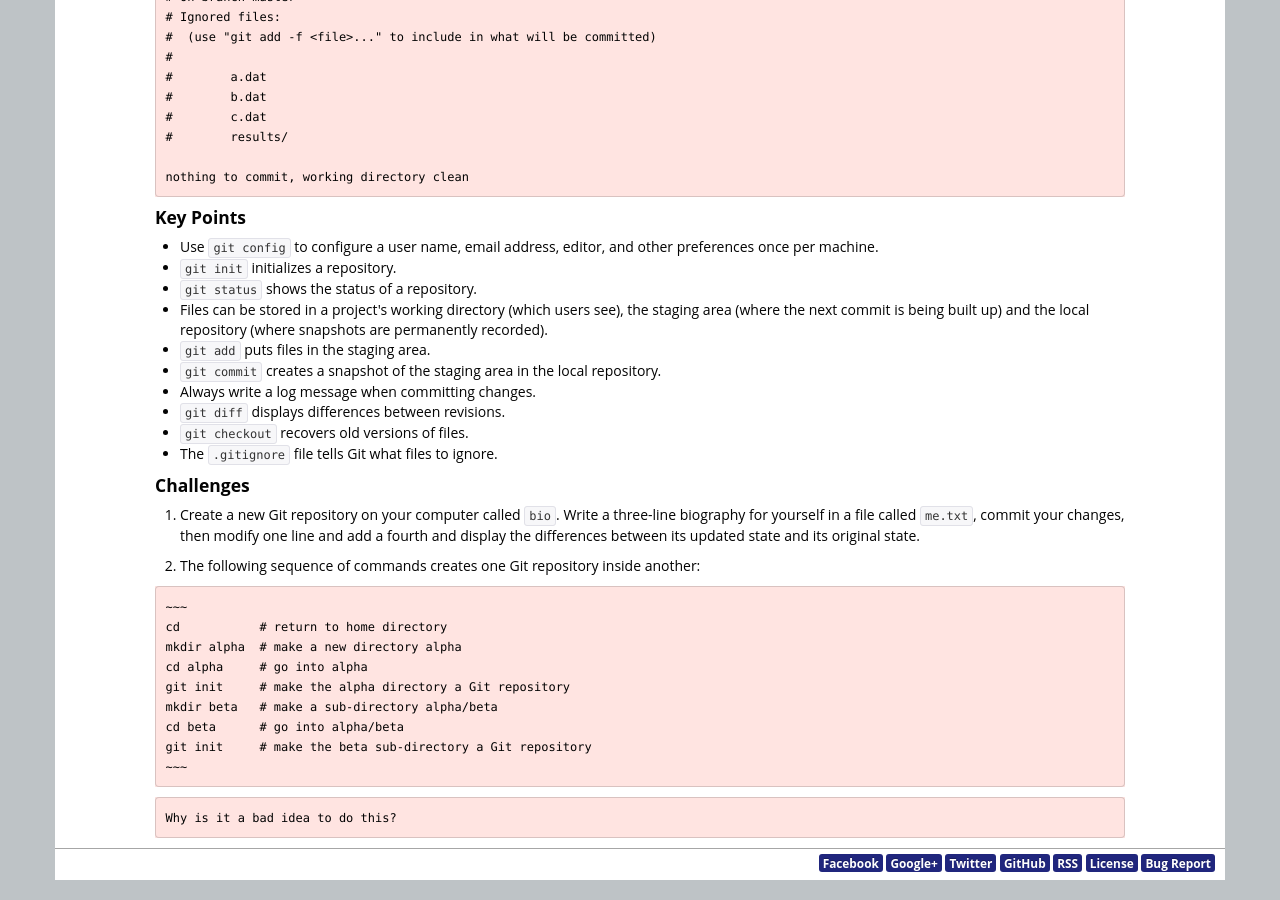
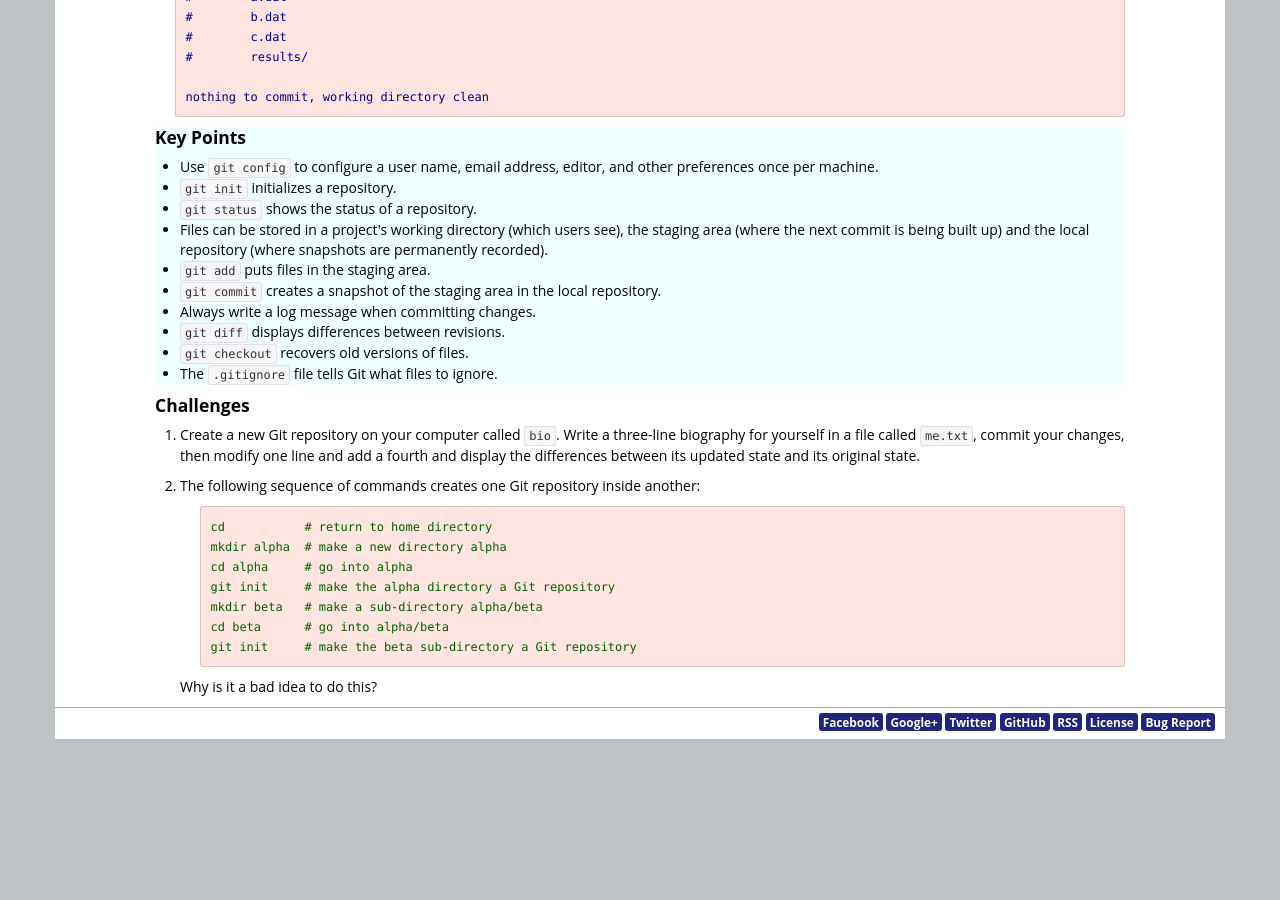
Before and after one commit to cliburn/workshop-swc, a Jekyll site: the page built from novice/git/01-backup.md, in a window 1280 px wide and 900 px high, scrolled down 11798 px. Built offline with Jekyll 4.4.1, drawn with Linux system fonts in a browser that asks for light colours; nearby versions of some CDN libraries; library files that are not in the unit come from our copies; after the commit the page ends 12557 px from its top, so only the background shows below that.

Commit message:
01-backup.md: rolling back changes to see if in/out coloration will work

```diff
--- a/novice/git/01-backup.md
+++ b/novice/git/01-backup.md
@@ -3,9 +3,7 @@ layout: lesson
 root: ../..
 title: A Better Kind of Backup
 ---
-
-<!--- <div class="objectives" markdown="1"> -->
-
+<div class="objectives" markdown="1">
 
 #### Objectives
 *   Explain which initialization and configuration steps are required once per machine,
@@ -18,23 +16,17 @@ title: A Better Kind of Backup
 *   Configure Git to ignore specific files,
     and explain why it is sometimes useful to do so.
 
-
-<!--- </div> -->
-
+</div>
 
 We'll start by exploring how version control can be used
 to keep track of what one person did and when.
 Even if you aren't collaborating with other people,
 version control is much better for this than this:
 
-
-<!--- <div> -->
-
+<div>
   <a href="http://www.phdcomics.com"><img src="img/phd101212s.gif" alt="Piled Higher and Deeper by Jorge Cham, http://www.phdcomics.com" /></a>
   <p>"Piled Higher and Deeper" by Jorge Cham, http://www.phdcomics.com</p>
-
-<!--- </div> -->
-
+</div>
 
 #### Setting Up
 
@@ -42,18 +34,14 @@ The first time we use Git on a new machine,
 we need to configure a few things.
 Here's how Dracula sets up his new laptop:
 
-
-<!--- <div class="in" markdown="1"> -->
-
+<div class="in" markdown="1">
 ~~~
 $ git config --global user.name "Vlad Dracula"
 $ git config --global user.email "vlad@tran.sylvan.ia"
 $ git config --global color.ui "auto"
 $ git config --global core.editor "nano"
 ~~~
-
-<!--- </div> -->
-
+</div>
 
 (Please use your own name and email address instead of Dracula's,
 and please make sure you choose an editor that's actually on your system,
@@ -78,64 +66,44 @@ Once Git is configured,
 we can start using it.
 Let's create a directory for our work:
 
-
-<!--- <div class="in" markdown="1"> -->
-
+<div class="in" markdown="1">
 ~~~
 $ mkdir planets
 $ cd planets
 ~~~
-
-<!--- </div> -->
-
+</div>
 
 and tell Git to make it a [repository](../../gloss.html#repository)&mdash;a place where
 Git can store old versions of our files:
 
-
-<!--- <div class="in" markdown="1"> -->
-
+<div class="in" markdown="1">
 ~~~
 $ git init
 ~~~
-
-<!--- </div> -->
-
+</div>
 
 If we use `ls` to show the directory's contents,
 it appears that nothing has changed:
 
-
-<!--- <div class="in" markdown="1"> -->
-
+<div class="in" markdown="1">
 ~~~
 $ ls
 ~~~
-
-<!--- </div> -->
-
+</div>
 
 But if we add the `-a` flag to show everything,
 we can see that Git has created a hidden directory called `.git`:
 
-
-<!--- <div class="in" markdown="1"> -->
-
+<div class="in" markdown="1">
 ~~~
 $ ls -a
 ~~~
-
-<!--- </div> -->
-
-
-<!--- <div class="out" markdown="1"> -->
-
+</div>
+<div class="out" markdown="1">
 ~~~
 .	..	.git
 ~~~
-
-<!--- </div> -->
-
+</div>
 
 Git stores information about the project in this special sub-directory.
 If we ever delete it,
@@ -144,18 +112,12 @@ we will lose the project's history.
 We can check that everything is set up correctly
 by asking Git to tell us the status of our project:
 
-
-<!--- <div class="in" markdown="1"> -->
-
+<div class="in" markdown="1">
 ~~~
 $ git status
 ~~~
-
-<!--- </div> -->
-
-
-<!--- <div class="out" markdown="1"> -->
-
+</div>
+<div class="out" markdown="1">
 ~~~
 # On branch master
 #
@@ -163,9 +125,7 @@ $ git status
 #
 nothing to commit (create/copy files and use "git add" to track)
 ~~~
-
-<!--- </div> -->
-
+</div>
 
 #### Tracking Changes to Files
 
@@ -175,82 +135,52 @@ about the Red Planet's suitability as a base.
 you can use whatever editor you like.
 In particular, this does not have to be the core.editor you set globally earlier.)
 
-
-<!--- <div class="in" markdown="1"> -->
-
+<div class="in" markdown="1">
 ~~~
 $ nano mars.txt
 ~~~
-
-<!--- </div> -->
-
+</div>
 
 Type the text below into the `mars.txt` file:
 
-
-<!--- <div class="in" markdown="1"> -->
-
+<div class="in" markdown="1">
 ~~~
 Cold and dry, but everything is my favorite color
 ~~~
-
-<!--- </div> -->
-
+</div>
 
 `mars.txt` now contains a single line:
 
-
-<!--- <div class="in" markdown="1"> -->
-
+<div class="in" markdown="1">
 ~~~
 $ ls
 ~~~
-
-<!--- </div> -->
-
-
-<!--- <div class="out" markdown="1"> -->
-
+</div>
+<div class="out" markdown="1">
 ~~~
 mars.txt
 ~~~
-
-<!--- </div> -->
-
-
-<!--- <div class="in" markdown="1"> -->
-
+</div>
+<div class="in" markdown="1">
 ~~~
 $ cat mars.txt
 ~~~
-
-<!--- </div> -->
-
-
-<!--- <div class="out" markdown="1"> -->
-
+</div>
+<div class="out" markdown="1">
 ~~~
 Cold and dry, but everything is my favorite color
 ~~~
-
-<!--- </div> -->
-
+</div>
 
 If we check the status of our project again,
 Git tells us that it's noticed the new file:
 
-
-<!--- <div class="in" markdown="1"> -->
-
+<div class="in" markdown="1">
 ~~~
 $ git status
 ~~~
-
-<!--- </div> -->
-
-
-<!--- <div class="out" markdown="1"> -->
-
+</div>
+<div class="out" markdown="1">
 ~~~
 # On branch master
 #
@@ -262,38 +192,26 @@ $ git status
 #	mars.txt
 nothing added to commit but untracked files present (use "git add" to track)
 ~~~
-
-<!--- </div> -->
-
+</div>
 
 The "untracked files" message means that there's a file in the directory
 that Git isn't keeping track of.
 We can tell Git that it should do so using `git add`:
 
-
-<!--- <div class="in" markdown="1"> -->
-
+<div class="in" markdown="1">
 ~~~
 $ git add mars.txt
 ~~~
-
-<!--- </div> -->
-
+</div>
 
 and then check that the right thing happened:
 
-
-<!--- <div class="in" markdown="1"> -->
-
+<div class="in" markdown="1">
 ~~~
 $ git status
 ~~~
-
-<!--- </div> -->
-
-
-<!--- <div class="out" markdown="1"> -->
-
+</div>
+<div class="out" markdown="1">
 ~~~
 # On branch master
 #
@@ -305,35 +223,25 @@ $ git status
 #	new file:   mars.txt
 #
 ~~~
-
-<!--- </div> -->
-
+</div>
 
 Git now knows that it's supposed to keep track of `mars.txt`,
 but it hasn't yet recorded any changes for posterity as a commit.
 To get it to do that,
 we need to run one more command:
 
-
-<!--- <div class="in" markdown="1"> -->
-
+<div class="in" markdown="1">
 ~~~
 $ git commit -m "Starting to think about Mars"
 ~~~
-
-<!--- </div> -->
-
-
-<!--- <div class="out" markdown="1"> -->
-
+</div>
+<div class="out" markdown="1">
 ~~~
 [master (root-commit) f22b25e] Starting to think about Mars
  1 file changed, 1 insertion(+)
  create mode 100644 mars.txt
 ~~~
-
-<!--- </div> -->
-
+</div>
 
 When we run `git commit`,
 Git takes everything we have told it to save by using `git add`
@@ -350,42 +258,28 @@ so that we can write a longer message.
 
 If we run `git status` now:
 
-
-<!--- <div class="in" markdown="1"> -->
-
+<div class="in" markdown="1">
 ~~~
 $ git status
 ~~~
-
-<!--- </div> -->
-
-
-<!--- <div class="out" markdown="1"> -->
-
+</div>
+<div class="out" markdown="1">
 ~~~
 # On branch master
 nothing to commit, working directory clean
 ~~~
-
-<!--- </div> -->
-
+</div>
 
 it tells us everything is up to date.
 If we want to know what we've done recently,
 we can ask Git to show us the project's history using `git log`:
 
-
-<!--- <div class="in" markdown="1"> -->
-
+<div class="in" markdown="1">
 ~~~
 $ git log
 ~~~
-
-<!--- </div> -->
-
-
-<!--- <div class="out" markdown="1"> -->
-
+</div>
+<div class="out" markdown="1">
 ~~~
 commit f22b25e3233b4645dabd0d81e651fe074bd8e73b
 Author: Vlad Dracula <vlad@tran.sylvan.ia>
@@ -393,9 +287,7 @@ Date:   Thu Aug 22 09:51:46 2013 -0400
 
     Starting to think about Mars
 ~~~
-
-<!--- </div> -->
-
+</div>
 
 `git log` lists all revisions  made to a repository in reverse chronological order.
 The listing for each revision includes
@@ -420,42 +312,28 @@ Now suppose Dracula adds more information to the file.
 (Again, we'll edit with `nano` and then `cat` the file to show its contents;
 you may use a different editor, and don't need to `cat`.)
 
-
-<!--- <div class="in" markdown="1"> -->
-
+<div class="in" markdown="1">
 ~~~
 $ nano mars.txt
 $ cat mars.txt
 ~~~
-
-<!--- </div> -->
-
-
-<!--- <div class="out" markdown="1"> -->
-
+</div>
+<div class="out" markdown="1">
 ~~~
 Cold and dry, but everything is my favorite color
 The two moons may be a problem for Wolfman
 ~~~
-
-<!--- </div> -->
-
+</div>
 
 When we run `git status` now,
 it tells us that a file it already knows about has been modified:
 
-
-<!--- <div class="in" markdown="1"> -->
-
+<div class="in" markdown="1">
 ~~~
 $ git status
 ~~~
-
-<!--- </div> -->
-
-
-<!--- <div class="out" markdown="1"> -->
-
+</div>
+<div class="out" markdown="1">
 ~~~
 # On branch master
 # Changes not staged for commit:
@@ -466,9 +344,7 @@ $ git status
 #
 no changes added to commit (use "git add" and/or "git commit -a")
 ~~~
-
-<!--- </div> -->
-
+</div>
 
 The last line is the key phrase:
 "no changes added to commit".
@@ -481,18 +357,12 @@ which shows us the differences between
 the current state of the file
 and the most recently saved version:
 
-
-<!--- <div class="in" markdown="1"> -->
-
+<div class="in" markdown="1">
 ~~~
 $ git diff
 ~~~
-
-<!--- </div> -->
-
-
-<!--- <div class="out" markdown="1"> -->
-
+</div>
+<div class="out" markdown="1">
 ~~~
 diff --git a/mars.txt b/mars.txt
 index df0654a..315bf3a 100644
@@ -502,9 +372,7 @@ index df0654a..315bf3a 100644
  Cold and dry, but everything is my favorite color
 +The two moons may be a problem for Wolfman
 ~~~
-
-<!--- </div> -->
-
+</div>
 
 The output is cryptic because
 it is actually a series of commands for tools like editors and `patch`
@@ -523,18 +391,12 @@ If we can break it down into pieces:
 
 Let's commit our change:
 
-
-<!--- <div class="in" markdown="1"> -->
-
+<div class="in" markdown="1">
 ~~~
 $ git commit -m "Concerns about Mars's moons on my furry friend"
 ~~~
-
-<!--- </div> -->
-
-
-<!--- <div class="out" markdown="1"> -->
-
+</div>
+<div class="out" markdown="1">
 ~~~
 # On branch master
 # Changes not staged for commit:
@@ -545,34 +407,24 @@ $ git commit -m "Concerns about Mars's moons on my furry friend"
 #
 no changes added to commit (use "git add" and/or "git commit -a")
 ~~~
-
-<!--- </div> -->
-
+</div>
 
 Whoops:
 Git won't commit because we didn't use `git add` first.
 Let's fix that:
 
-
-<!--- <div class="in" markdown="1"> -->
-
+<div class="in" markdown="1">
 ~~~
 $ git add mars.txt
 $ git commit -m "Concerns about Mars's moons on my furry friend"
 ~~~
-
-<!--- </div> -->
-
-
-<!--- <div class="out" markdown="1"> -->
-
+</div>
+<div class="out" markdown="1">
 ~~~
 [master 34961b1] Concerns about Mars's moons on my furry friend
  1 file changed, 1 insertion(+)
 ~~~
-
-<!--- </div> -->
-
+</div>
 
 Git insists that we add files to the set we want to commit
 before actually committing anything
@@ -601,39 +453,25 @@ and into long-term storage.
 First,
 we'll add another line to the file:
 
-
-<!--- <div class="in" markdown="1"> -->
-
+<div class="in" markdown="1">
 ~~~
 $ nano mars.txt
 $ cat mars.txt
 ~~~
-
-<!--- </div> -->
-
-
-<!--- <div class="out" markdown="1"> -->
-
+</div>
+<div class="out" markdown="1">
 ~~~
 Cold and dry, but everything is my favorite color
 The two moons may be a problem for Wolfman
 But the Mummy will appreciate the lack of humidity
 ~~~
-
-<!--- </div> -->
-
-
-<!--- <div class="in" markdown="1"> -->
-
+</div>
+<div class="in" markdown="1">
 ~~~
 $ git diff
 ~~~
-
-<!--- </div> -->
-
-
-<!--- <div class="out" markdown="1"> -->
-
+</div>
+<div class="out" markdown="1">
 ~~~
 diff --git a/mars.txt b/mars.txt
 index 315bf3a..b36abfd 100644
@@ -644,9 +482,7 @@ index 315bf3a..b36abfd 100644
  The two moons may be a problem for Wolfman
 +But the Mummy will appreciate the lack of humidity
 ~~~
-
-<!--- </div> -->
-
+</div>
 
 So far, so good:
 we've added one line to the end of the file
@@ -654,16 +490,12 @@ we've added one line to the end of the file
 Now let's put that change in the staging area
 and see what `git diff` reports:
 
-
-<!--- <div class="in" markdown="1"> -->
-
+<div class="in" markdown="1">
 ~~~
 $ git add mars.txt
 $ git diff
 ~~~
-
-<!--- </div> -->
-
+</div>
 
 There is no output:
 as far as Git can tell,
@@ -672,18 +504,12 @@ and what's currently in the directory.
 However,
 if we do this:
 
-
-<!--- <div class="in" markdown="1"> -->
-
+<div class="in" markdown="1">
 ~~~
 $ git diff --staged
 ~~~
-
-<!--- </div> -->
-
-
-<!--- <div class="out" markdown="1"> -->
-
+</div>
+<div class="out" markdown="1">
 ~~~
 diff --git a/mars.txt b/mars.txt
 index 315bf3a..b36abfd 100644
@@ -694,71 +520,47 @@ index 315bf3a..b36abfd 100644
  The two moons may be a problem for Wolfman
 +But the Mummy will appreciate the lack of humidity
 ~~~
-
-<!--- </div> -->
-
+</div>
 
 it shows us the difference between
 the last committed change
 and what's in the staging area.
 Let's save our changes:
 
-
-<!--- <div class="in" markdown="1"> -->
-
+<div class="in" markdown="1">
 ~~~
 $ git commit -m "Thoughts about the climate"
 ~~~
-
-<!--- </div> -->
-
-
-<!--- <div class="out" markdown="1"> -->
-
+</div>
+<div class="out" markdown="1">
 ~~~
 [master 005937f] Thoughts about the climate
  1 file changed, 1 insertion(+)
 ~~~
-
-<!--- </div> -->
-
+</div>
 
 check our status:
 
-
-<!--- <div class="in" markdown="1"> -->
-
+<div class="in" markdown="1">
 ~~~
 $ git status
 ~~~
-
-<!--- </div> -->
-
-
-<!--- <div class="out" markdown="1"> -->
-
+</div>
+<div class="out" markdown="1">
 ~~~
 # On branch master
 nothing to commit, working directory clean
 ~~~
-
-<!--- </div> -->
-
+</div>
 
 and look at the history of what we've done so far:
 
-
-<!--- <div class="in" markdown="1"> -->
-
+<div class="in" markdown="1">
 ~~~
 $ git log
 ~~~
-
-<!--- </div> -->
-
-
-<!--- <div class="out" markdown="1"> -->
-
+</div>
+<div class="out" markdown="1">
 ~~~
 commit 005937fbe2a98fb83f0ade869025dc2636b4dad5
 Author: Vlad Dracula <vlad@tran.sylvan.ia>
@@ -778,9 +580,7 @@ Date:   Thu Aug 22 09:51:46 2013 -0400
 
     Starting to think about Mars
 ~~~
-
-<!--- </div> -->
-
+</div>
 
 #### Exploring History
 
@@ -789,18 +589,12 @@ we use `git diff` again,
 but refer to old versions
 using the notation `HEAD~1`, `HEAD~2`, and so on:
 
-
-<!--- <div class="in" markdown="1"> -->
-
+<div class="in" markdown="1">
 ~~~
 $ git diff HEAD~1 mars.txt
 ~~~
-
-<!--- </div> -->
-
-
-<!--- <div class="out" markdown="1"> -->
-
+</div>
+<div class="out" markdown="1">
 ~~~
 diff --git a/mars.txt b/mars.txt
 index 315bf3a..b36abfd 100644
@@ -811,21 +605,13 @@ index 315bf3a..b36abfd 100644
  The two moons may be a problem for Wolfman
 +But the Mummy will appreciate the lack of humidity
 ~~~
-
-<!--- </div> -->
-
-
-<!--- <div class="in" markdown="1"> -->
-
+</div>
+<div class="in" markdown="1">
 ~~~
 $ git diff HEAD~2 mars.txt
 ~~~
-
-<!--- </div> -->
-
-
-<!--- <div class="out" markdown="1"> -->
-
+</div>
+<div class="out" markdown="1">
 ~~~
 diff --git a/mars.txt b/mars.txt
 index df0654a..b36abfd 100644
@@ -836,9 +622,7 @@ index df0654a..b36abfd 100644
 +The two moons may be a problem for Wolfman
 +But the Mummy will appreciate the lack of humidity
 ~~~
-
-<!--- </div> -->
-
+</div>
 
 In this way,
 we build up a chain of revisions.
@@ -859,18 +643,12 @@ Our first commit was given the ID
 f22b25e3233b4645dabd0d81e651fe074bd8e73b,
 so let's try this:
 
-
-<!--- <div class="in" markdown="1"> -->
-
+<div class="in" markdown="1">
 ~~~
 $ git diff f22b25e3233b4645dabd0d81e651fe074bd8e73b mars.txt
 ~~~
-
-<!--- </div> -->
-
-
-<!--- <div class="out" markdown="1"> -->
-
+</div>
+<div class="out" markdown="1">
 ~~~
 diff --git a/mars.txt b/mars.txt
 index df0654a..b36abfd 100644
@@ -881,26 +659,18 @@ index df0654a..b36abfd 100644
 +The two moons may be a problem for Wolfman
 +But the Mummy will appreciate the lack of humidity
 ~~~
-
-<!--- </div> -->
-
+</div>
 
 That's the right answer,
 but typing random 40-character strings is annoying,
 so Git lets us use just the first few:
 
-
-<!--- <div class="in" markdown="1"> -->
-
+<div class="in" markdown="1">
 ~~~
 $ git diff f22b25e mars.txt
 ~~~
-
-<!--- </div> -->
-
-
-<!--- <div class="out" markdown="1"> -->
-
+</div>
+<div class="out" markdown="1">
 ~~~
 diff --git a/mars.txt b/mars.txt
 index df0654a..b36abfd 100644
@@ -911,9 +681,7 @@ index df0654a..b36abfd 100644
 +The two moons may be a problem for Wolfman
 +But the Mummy will appreciate the lack of humidity
 ~~~
-
-<!--- </div> -->
-
+</div>
 
 #### Recovering Old Versions
 
@@ -922,41 +690,27 @@ we can save changes to files and see what we've changed---how
 can we restore older versions of things?
 Let's suppose we accidentally overwrite our file:
 
-
-<!--- <div class="in" markdown="1"> -->
-
+<div class="in" markdown="1">
 ~~~
 $ nano mars.txt
 $ cat mars.txt
 ~~~
-
-<!--- </div> -->
-
-
-<!--- <div class="out" markdown="1"> -->
-
+</div>
+<div class="out" markdown="1">
 ~~~
 We will need to manufacture our own oxygen
 ~~~
-
-<!--- </div> -->
-
+</div>
 
 `git status` now tells us that the file has been changed,
 but those changes haven't been staged:
 
-
-<!--- <div class="in" markdown="1"> -->
-
+<div class="in" markdown="1">
 ~~~
 $ git status
 ~~~
-
-<!--- </div> -->
-
-
-<!--- <div class="out" markdown="1"> -->
-
+</div>
+<div class="out" markdown="1">
 ~~~
 # On branch master
 # Changes not staged for commit:
@@ -967,34 +721,24 @@ $ git status
 #
 no changes added to commit (use "git add" and/or "git commit -a")
 ~~~
-
-<!--- </div> -->
-
+</div>
 
 We can put things back the way they were
 by using `git checkout`:
 
-
-<!--- <div class="in" markdown="1"> -->
-
+<div class="in" markdown="1">
 ~~~
 $ git checkout HEAD mars.txt
 $ cat mars.txt
 ~~~
-
-<!--- </div> -->
-
-
-<!--- <div class="out" markdown="1"> -->
-
+</div>
+<div class="out" markdown="1">
 ~~~
 Cold and dry, but everything is my favorite color
 The two moons may be a problem for Wolfman
 But the Mummy will appreciate the lack of humidity
 ~~~
-
-<!--- </div> -->
-
+</div>
 
 As you might guess from its name,
 `git checkout` checks out (i.e., restores) an old version of a file.
@@ -1004,15 +748,11 @@ which is the last saved revision.
 If we want to go back even further,
 we can use a revision identifier instead:
 
-
-<!--- <div class="in" markdown="1"> -->
-
+<div class="in" markdown="1">
 ~~~
 $ git checkout f22b25e mars.txt
 ~~~
-
-<!--- </div> -->
-
+</div>
 
 It's important to remember that
 we must use the revision number that identifies the state of the repository
@@ -1027,15 +767,11 @@ the commit in which we made the change we're trying to get rid of:
 > If you read the output of `git status` carefully,
 > you'll see that it includes this hint:
 >
-
-<!--- > <div class="in" markdown="1"> -->
-
+> <div class="in" markdown="1">
 > ~~~
 > (use "git checkout -- <file>..." to discard changes in working directory)
 > ~~~
-
-<!--- > </div> -->
-
+> </div>
 >
 > As it says,
 > `git checkout` without a version identifier restores files to the state saved in `HEAD`.
@@ -1060,31 +796,21 @@ like backup files created by our editor
 or intermediate files created during data analysis.
 Let's create a few dummy files:
 
-
-<!--- <div class="in" markdown="1"> -->
-
+<div class="in" markdown="1">
 ~~~
 $ mkdir results
 $ touch a.dat b.dat c.dat results/a.out results/b.out
 ~~~
-
-<!--- </div> -->
-
+</div>
 
 and see what Git says:
 
-
-<!--- <div class="in" markdown="1"> -->
-
+<div class="in" markdown="1">
 ~~~
 $ git status
 ~~~
-
-<!--- </div> -->
-
-
-<!--- <div class="out" markdown="1"> -->
-
+</div>
+<div class="out" markdown="1">
 ~~~
 # On branch master
 # Untracked files:
@@ -1096,9 +822,7 @@ $ git status
 #	results/
 nothing added to commit but untracked files present (use "git add" to track)
 ~~~
-
-<!--- </div> -->
-
+</div>
 
 Putting these files under version control would be a waste of disk space.
 What's worse,
@@ -1107,26 +831,18 @@ so let's tell Git to ignore them.
 
 We do this by creating a file in the root directory of our project called `.gitignore`.
 
-
-<!--- <div class="in" markdown="1"> -->
-
+<div class="in" markdown="1">
 ~~~
 $ nano .gitignore
 $ cat .gitignore
 ~~~
-
-<!--- </div> -->
-
-
-<!--- <div class="out" markdown="1"> -->
-
+</div>
+<div class="out" markdown="1">
 ~~~
 *.dat
 results/
 ~~~
-
-<!--- </div> -->
-
+</div>
 
 These patterns tell Git to ignore any file whose name ends in `.dat`
 and everything in the `results` directory.
@@ -1136,18 +852,12 @@ Git would continue to track them.)
 Once we have created this file,
 the output of `git status` is much cleaner:
 
-
-<!--- <div class="in" markdown="1"> -->
-
+<div class="in" markdown="1">
 ~~~
 $ git status
 ~~~
-
-<!--- </div> -->
-
-
-<!--- <div class="out" markdown="1"> -->
-
+</div>
+<div class="out" markdown="1">
 ~~~
 # On branch master
 # Untracked files:
@@ -1156,9 +866,7 @@ $ git status
 #	.gitignore
 nothing added to commit but untracked files present (use "git add" to track)
 ~~~
-
-<!--- </div> -->
-
+</div>
 
 The only thing Git notices now is the newly-created `.gitignore` file.
 You might think we wouldn't want to track it,
@@ -1166,69 +874,47 @@ but everyone we're sharing our repository with will probably want to ignore
 the same things that we're ignoring.
 Let's add and commit `.gitignore`:
 
-
-<!--- <div class="in" markdown="1"> -->
-
+<div class="in" markdown="1">
 ~~~
 $ git add .gitignore
 $ git commit -m "Add the ignore file"
 $ git status
 ~~~
-
-<!--- </div> -->
-
-
-<!--- <div class="out" markdown="1"> -->
-
+</div>
+<div class="out" markdown="1">
 ~~~
 # On branch master
 nothing to commit, working directory clean
 ~~~
-
-<!--- </div> -->
-
+</div>
 
 As a bonus,
 using `.gitignore` helps us avoid accidentally adding files to the repository that we don't want.
 
-
-<!--- <div class="in" markdown="1"> -->
-
+<div class="in" markdown="1">
 ~~~
 $ git add a.dat
 ~~~
-
-<!--- </div> -->
-
-
-<!--- <div class="out" markdown="1"> -->
-
+</div>
+<div class="out" markdown="1">
 ~~~
 The following paths are ignored by one of your .gitignore files:
 a.dat
 Use -f if you really want to add them.
 fatal: no files added
 ~~~
-
-<!--- </div> -->
-
+</div>
 
 If we really want to override our ignore settings,
 we can use `git add -f` to force Git to add something.
 We can also always see the status of ignored files if we want:
 
-
-<!--- <div class="in" markdown="1"> -->
-
+<div class="in" markdown="1">
 ~~~
 $ git status --ignored
 ~~~
-
-<!--- </div> -->
-
-
-<!--- <div class="out" markdown="1"> -->
-
+</div>
+<div class="out" markdown="1">
 ~~~
 # On branch master
 # Ignored files:
@@ -1241,13 +927,9 @@ $ git status --ignored
 
 nothing to commit, working directory clean
 ~~~
+</div>
 
-<!--- </div> -->
-
-
-
-<!--- <div class="keypoints" markdown="1"> -->
-
+<div class="keypoints" markdown="1">
 
 #### Key Points
 *   Use `git config` to configure a user name, email address, editor, and other preferences once per machine.
@@ -1263,13 +945,9 @@ nothing to commit, working directory clean
 *   `git checkout` recovers old versions of files.
 *   The `.gitignore` file tells Git what files to ignore.
 
+</div>
 
-<!--- </div> -->
-
-
-
-<!--- <div class="challenges" markdown="1"> -->
-
+<div class="challenges" markdown="1">
 
 #### Challenges
 
@@ -1281,9 +959,7 @@ nothing to commit, working directory clean
 
 2.  The following sequence of commands creates one Git repository inside another:
 
-
-<!---     <div class="in" markdown="1"> -->
-
+    <div class="in" markdown="1">
     ~~~
     cd           # return to home directory
     mkdir alpha  # make a new directory alpha
@@ -1293,11 +969,8 @@ nothing to commit, working directory clean
     cd beta      # go into alpha/beta
     git init     # make the beta sub-directory a Git repository
     ~~~
-
-<!---     </div> -->
-
+    </div>
 
     Why is it a bad idea to do this?
 
-
-<!--- </div> -->
+</div>
```
